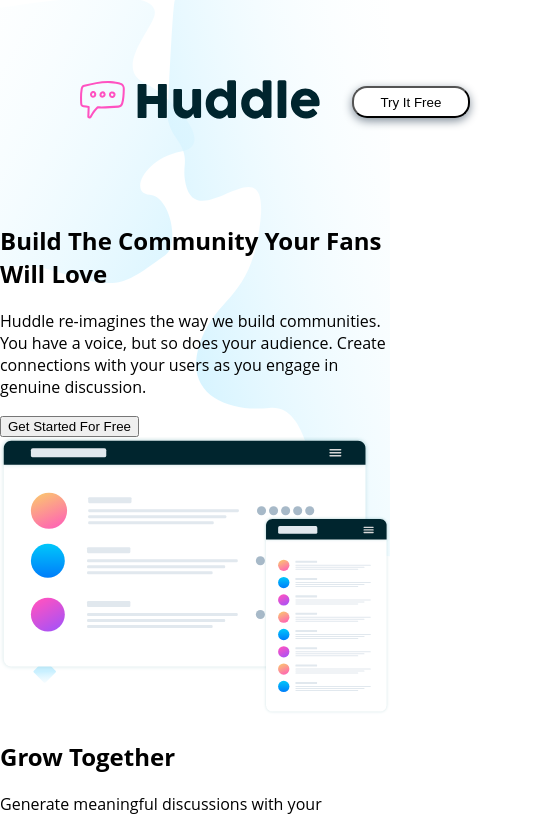
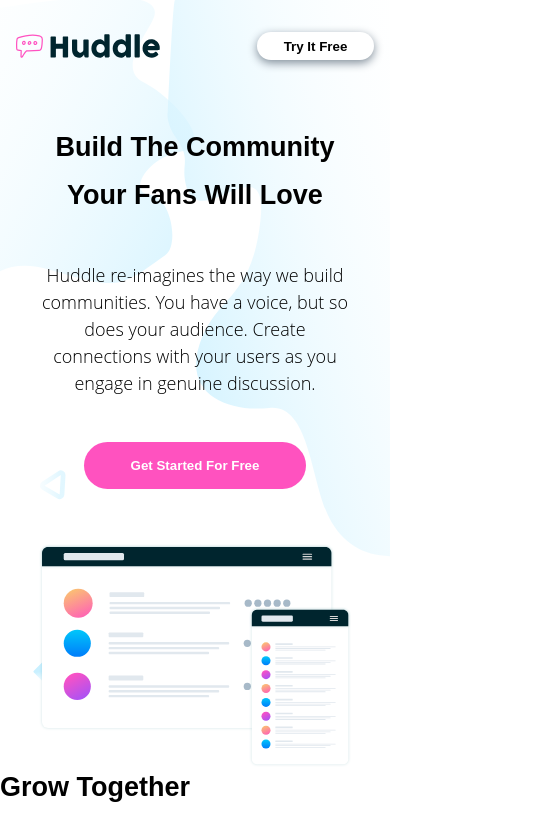
Before and after one commit to NTHB/huddle-project, a plain HTML site: page index.html in a window 390 px wide. Shown: the top 818 px of the page, 550 px wide, since content can reach past the window. Drawn offline with Linux system fonts and the light colour scheme.

Commit message:
css style first section for mobile device

```diff
--- a/index.html
+++ b/index.html
@@ -10,7 +10,6 @@
 
   <title>Frontend Mentor | Huddle landing page with alternating feature blocks</title>
 
-  <!-- Feel free to remove these styles or customise in your own stylesheet 👍 -->
   <style>
     .attribution { font-size: 11px; text-align: center; }
     .attribution a { color: hsl(228, 45%, 44%); }
@@ -19,20 +18,20 @@
 <body>
   <header>
     <a href="#">
-      <img src="./images/logo.svg" alt="huddle logo">
+      <img src="./images/logo.svg" alt="huddle logo" class="header-logo">
     </a>
     <button class="header-button">
       Try It Free
     </button>
   </header>
 
-  <section>
-    <div>
+  <section class="intro-section">
+    <div class="text-content">
       <h1>Build The Community Your Fans Will Love</h1>
       <p>
         Huddle re-imagines the way we build communities. You have a voice, but so does your audience. Create connections with your users as you engage in genuine discussion.
       </p>
-      <button>Get Started For Free</button>
+      <button class="start-button">Get Started For Free</button>
     </div>
     <img src="./images/illustration-mockups.svg" alt="mock-up image">
   </section>
@@ -77,7 +76,7 @@
     <h2>
       Ready To Build Your Community?
     </h2>
-    <button>Get Started For Free</button>
+    <button class="start-button">Get Started For Free</button>
   </section>
 
  <section>
--- a/styles.css
+++ b/styles.css
@@ -2,7 +2,9 @@ html {
     box-sizing: border-box;
 }
 img {
-    max-width: 100%;
+    display: block;
+    width: 100%;
+    height: auto;
 }
 body {
     width: 100%;
@@ -13,19 +15,32 @@ body {
     background-size: contain;
 
     font-family: "Open Sans", sans-serif;
+    font-size: 1.125rem;
+    line-height: 1.5;
+    font-weight: 300;
+}
+
+button {
+    font-weight: 700;
+    border: none;
 }
 
 header {
-    width: 100%;
-
     display: flex;
     justify-content: space-between;
     align-items: center;
 
-    padding: 5rem;
+    padding: 2rem 1rem 4rem 1rem;
 }
 
-header .header-button {
+header a {
+    text-decoration: none;
+}
+.header-logo {
+    width: 60%;
+}
+
+.header-button {
     background-color: white;
 
     color: black;
@@ -36,3 +51,46 @@ header .header-button {
     border-radius: 15px;
     box-shadow: 0 3px 10px #808d99;
 }
+
+h1, h2 {
+    font-family: "Poppins", sans-serif;
+    font-weight: 600;
+    margin: 0;
+}
+
+section {
+    max-width: 100vw;
+}
+
+.intro-section {
+    display: flex;
+    flex-direction: column;
+    text-align: center;
+}
+
+.intro-section .text-content {
+    padding: 0 10%;
+    margin-bottom: 55px;
+}
+
+.text-content h1 {
+    padding: 0 10px 25px 10px;
+    line-height: 1.75;
+}
+
+.text-content p {
+    margin-bottom: 45px;
+}
+
+.start-button {
+    background-color: #ff52bf;
+    color: white;
+    padding: 1.2em 3.5em;
+    border-radius: 5em;
+    max-width: 350px;
+}
+
+section img {
+    width: 80%;
+    margin: 0 auto;
+}
```
